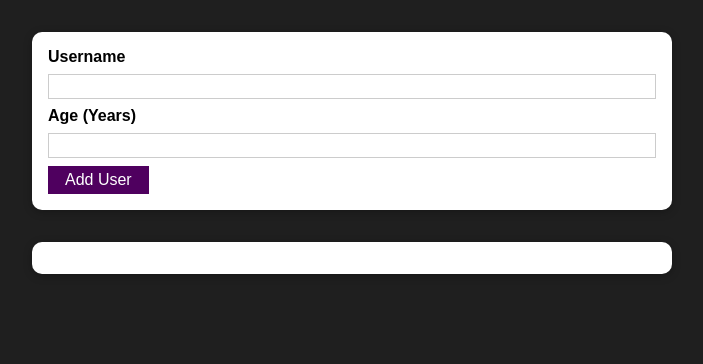
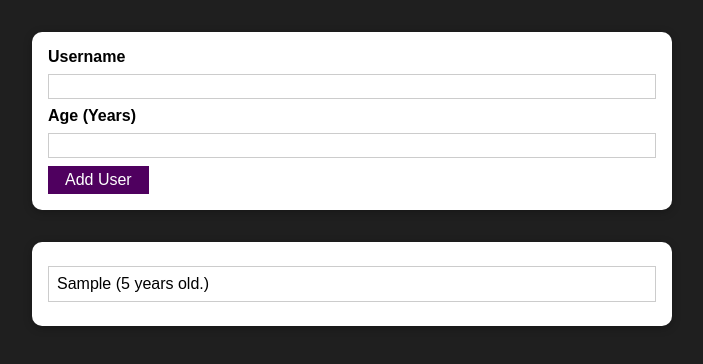
Before and after one commit to Aurwa/User-Information, a React (Create React App) app: page / in a window 1280 px wide. Both pictures are taken after typing "Sample", "5" into the empty fields and a click on the button "Add User". Shown: the top 364 px of the page, without its empty margins (288-991 px from the left). Built offline with nearby package versions, Linux system fonts and the light colour scheme.

Commit message:
manage list of users via state

```diff
--- a/src/App.js
+++ b/src/App.js
@@ -1,12 +1,27 @@
-import React from "react";
+import React, { useState } from "react";
 import AddUser from "./components/Users/AddUser";
 import UsersList from "./components/Users/UsersList";
 
 function App() {
+  const [usersList, setUsersList] = useState([]);
+
+  const addUserHandler = (uName, uAge) => {
+    setUsersList((prevUsersList) => {
+      return [
+        ...prevUsersList,
+        {
+          name: uName,
+          age: uAge,
+          id: Math.random() * 100,
+        },
+      ];
+    });
+  };
+
   return (
     <div>
-      <AddUser />
-      <UsersList users={[]} />
+      <AddUser onAddUser={addUserHandler} />
+      <UsersList users={usersList} />
     </div>
   );
 }
--- a/src/components/Users/AddUser.js
+++ b/src/components/Users/AddUser.js
@@ -18,7 +18,7 @@
       return;
     }
 
-    console.log(enteredUsername, enteredAge);
+    props.onAddUser(enteredUsername, enteredAge);
     setEnteredUsername("");
     setEnteredAge("");
   };
--- a/src/components/Users/UsersList.js
+++ b/src/components/Users/UsersList.js
@@ -8,7 +8,7 @@
       <ul>
         {props.users.map((user) => {
           return (
-            <li>
+            <li key={user.id}>
               {user.name} ({user.age} years old.)
             </li>
           );
```
